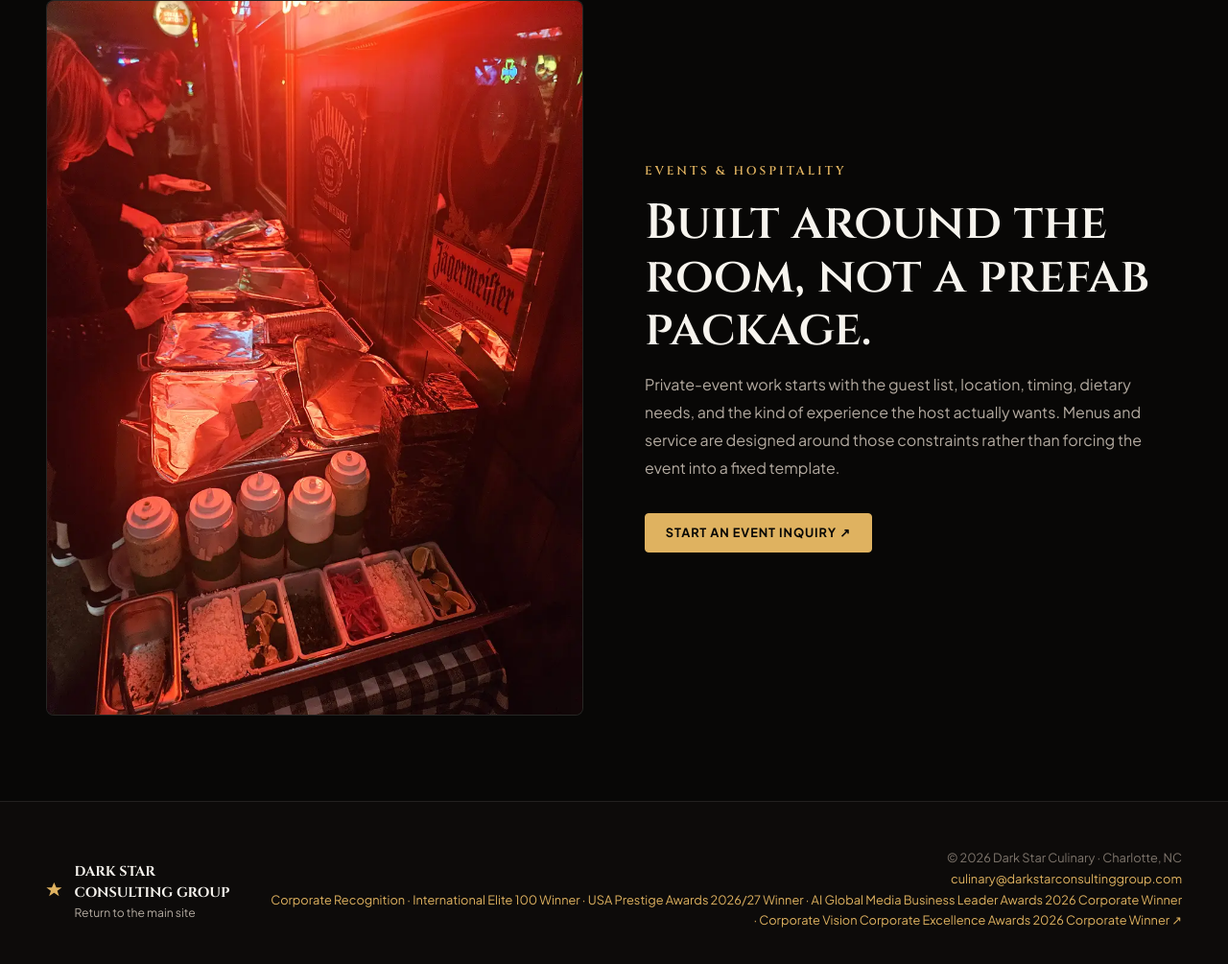
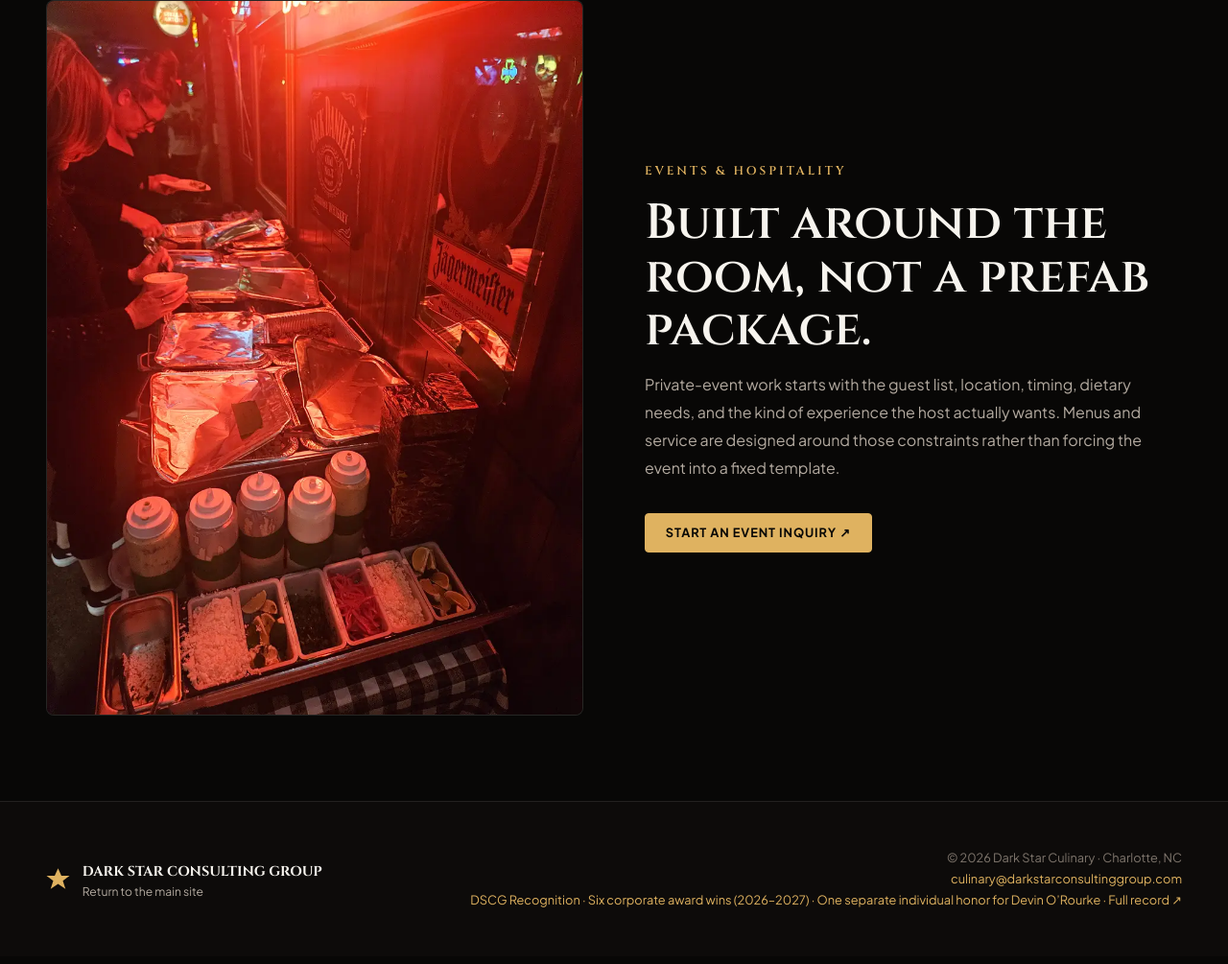
Before and after one commit to dev-in-portfolio/darkstarculinary, a website built with Vite: page index.html in a window 1280 px wide. Shown: the part 2898-3903 px from the top of the page at 96% size. Built offline with nearby package versions, Linux system fonts and the light colour scheme.

Commit message:
Align DSCG corporate and individual recognition summary (2026–2027)

```diff
--- a/index.html
+++ b/index.html
@@ -67,7 +67,7 @@
 
   <div id="lightbox-modal" class="lightbox-modal" role="dialog" aria-modal="true" aria-hidden="true" aria-label="Culinary photography lightbox"><div class="lightbox-content"><button class="lightbox-close" aria-label="Close">&times;</button><button class="lightbox-nav prev" aria-label="Previous">&lsaquo;</button><button class="lightbox-nav next" aria-label="Next">&rsaquo;</button><img src="" alt="" class="lightbox-img"><div class="lightbox-caption"><div class="lightbox-title"></div><div class="lightbox-sub"></div></div></div></div>
 
-  <footer class="culinary-footer"><div class="footer-content"><a class="footer-brand" href="https://darkstarconsultinggroup.com"><svg viewBox="0 0 100 100" aria-hidden="true"><polygon points="50,5 64,36 98,36 70,57 81,91 50,70 19,91 30,57 2,36 36,36"/></svg><div><strong>DARK STAR CONSULTING GROUP</strong><span>Return to the main site</span></div></a><div class="footer-meta">© 2026 Dark Star Culinary · Charlotte, NC<br><a href="mailto:culinary@darkstarconsultinggroup.com">culinary@darkstarconsultinggroup.com</a><br><a href="https://darkstarconsultinggroup.com/recognition">Corporate Recognition · International Elite 100 Winner · USA Prestige Awards 2026/27 Winner · AI Global Media Business Leader Awards 2026 Corporate Winner · Corporate Vision Corporate Excellence Awards 2026 Corporate Winner ↗</a></div></div></footer>
+  <footer class="culinary-footer"><div class="footer-content"><a class="footer-brand" href="https://darkstarconsultinggroup.com"><svg viewBox="0 0 100 100" aria-hidden="true"><polygon points="50,5 64,36 98,36 70,57 81,91 50,70 19,91 30,57 2,36 36,36"/></svg><div><strong>DARK STAR CONSULTING GROUP</strong><span>Return to the main site</span></div></a><div class="footer-meta">© 2026 Dark Star Culinary · Charlotte, NC<br><a href="mailto:culinary@darkstarconsultinggroup.com">culinary@darkstarconsultinggroup.com</a><br><a href="https://darkstarconsultinggroup.com/recognition">DSCG Recognition · Six corporate award wins (2026–2027) · One separate individual honor for Devin O’Rourke · Full record ↗</a></div></div></footer>
   <script type="module" src="/src/main.js"></script>
 </body>
 </html>
```
